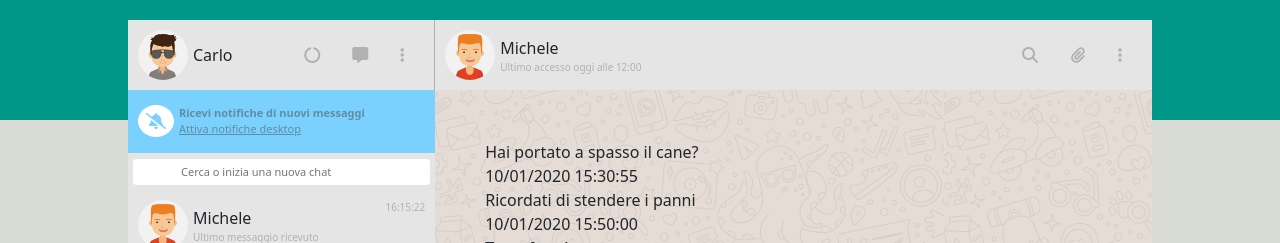
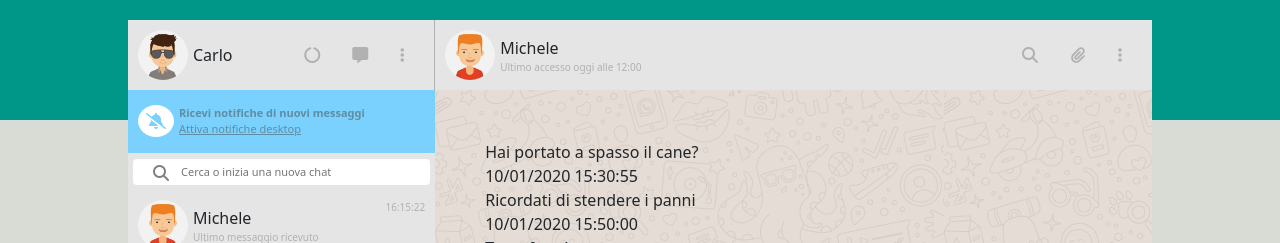
Before and after one commit to carlo-ddm/ng-whatsapp, an Angular app: page / in a window 1280 px wide. Shown: the top 243 px of the page. Built offline with nearby package versions, Linux system fonts and the light colour scheme.

Commit message:
inserismento i search con absolute

```diff
--- a/src/app/components/left-part-central-box/left-part-central-box.component.html
+++ b/src/app/components/left-part-central-box/left-part-central-box.component.html
@@ -25,6 +25,7 @@
 <!-- SEARCH PROFILES -->
 <div class="search-start-new-chat">
   <input type="text" placeholder="Cerca o inizia una nuova chat" [(ngModel)]="serachProfiles" (keyup)="search()">
+  <i class="fa-solid fa-magnifying-glass"></i>
 </div>
 
 
--- a/src/app/components/left-part-central-box/left-part-central-box.component.scss
+++ b/src/app/components/left-part-central-box/left-part-central-box.component.scss
@@ -56,9 +56,23 @@
 .search-start-new-chat {
   padding: 5px;
   width: 100%;
+  position: relative;
   // height: 50px;
   // border-bottom: 1px solid black;
   background-color: #E5E5E5;
+  i {
+    position: absolute;
+    top: 12px;
+    left: 25px;
+    color: gray;
+  }
+  // .search-icon{
+  //   width: 70px;
+  //   border-right: 1px solid rgb(249, 237, 237);
+  //   display: flex;
+  //   justify-content: center;
+  //   align-items: center;
+  // }
   input {
     width: 100%;
     font-size: 11px;
```
